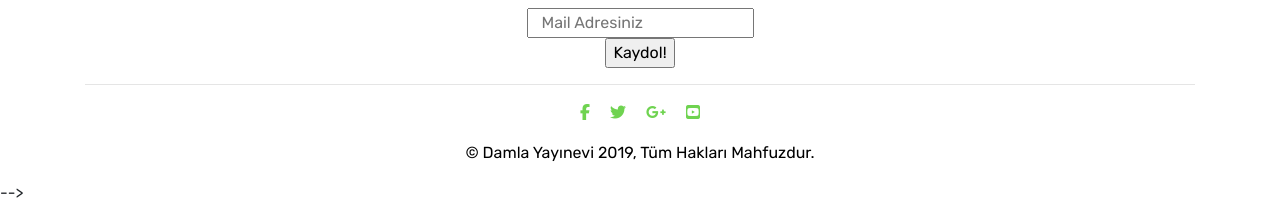
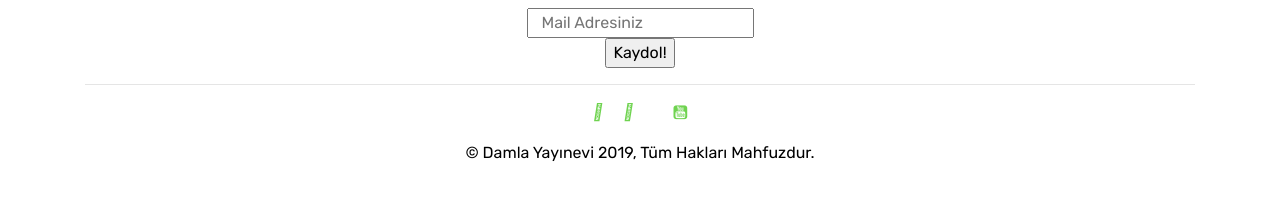
Before and after one commit to edamla/mihrabad, a Jekyll site: the page built from contact.html, in a window 1280 px wide. Shown: the part 952-1154 px from the top of the page. Built offline with Jekyll 4.4.1, drawn with Linux system fonts in a browser that asks for light colours; nearby versions of some CDN libraries; library files that are not in the unit come from our copies; comment, search, counter and statistics services are not loaded; after the commit the page ends 1133 px from its top, so only the background shows below that.

Commit message:
Update default.html

```diff
--- a/_layouts/default.html
+++ b/_layouts/default.html
@@ -8,8 +8,7 @@
 {% seo %}
 <!-- <link rel="stylesheet" href="https://maxcdn.bootstrapcdn.com/bootstrap/4.0.0-alpha.6/css/bootstrap.min.css" integrity="sha384-rwoIResjU2yc3z8GV/NPeZWAv56rSmLldC3R/AZzGRnGxQQKnKkoFVhFQhNUwEyJ" crossorigin="anonymous"> -->
 <link rel="stylesheet" href="https://stackpath.bootstrapcdn.com/bootstrap/4.3.1/css/bootstrap.min.css" integrity="sha384-ggOyR0iXCbMQv3Xipma34MD+dH/1fQ784/j6cY/iJTQUOhcWr7x9JvoRxT2MZw1T" crossorigin="anonymous">
-<link rel="stylesheet" href="path/to/font-awesome/css/font-awesome.min.css">
-<!-- <link href="https://maxcdn.bootstrapcdn.com/font-awesome/4.7.0/css/font-awesome.min.css" rel="stylesheet"> -->
+<link href="https://maxcdn.bootstrapcdn.com/font-awesome/4.7.0/css/font-awesome.min.css" rel="stylesheet">
 <link href="https://fonts.googleapis.com/css?family=Rubik:400,400i,500,500i,700,700i" rel="stylesheet">
 <link href="{{ site.baseurl }}/assets/css/theme.css" rel="stylesheet">
 <link href="{{ site.baseurl }}/assets/css/custom.css" rel="stylesheet">
@@ -219,8 +218,8 @@
 
 
 
-<!-- ----- JavaScript-----
-================================================== --> -->
+<!--  JavaScript
+================================================== -->
 
 <!-- <script src="{{ site.baseurl }}/assets/js/jquery.min.js"></script> -->
 
```
